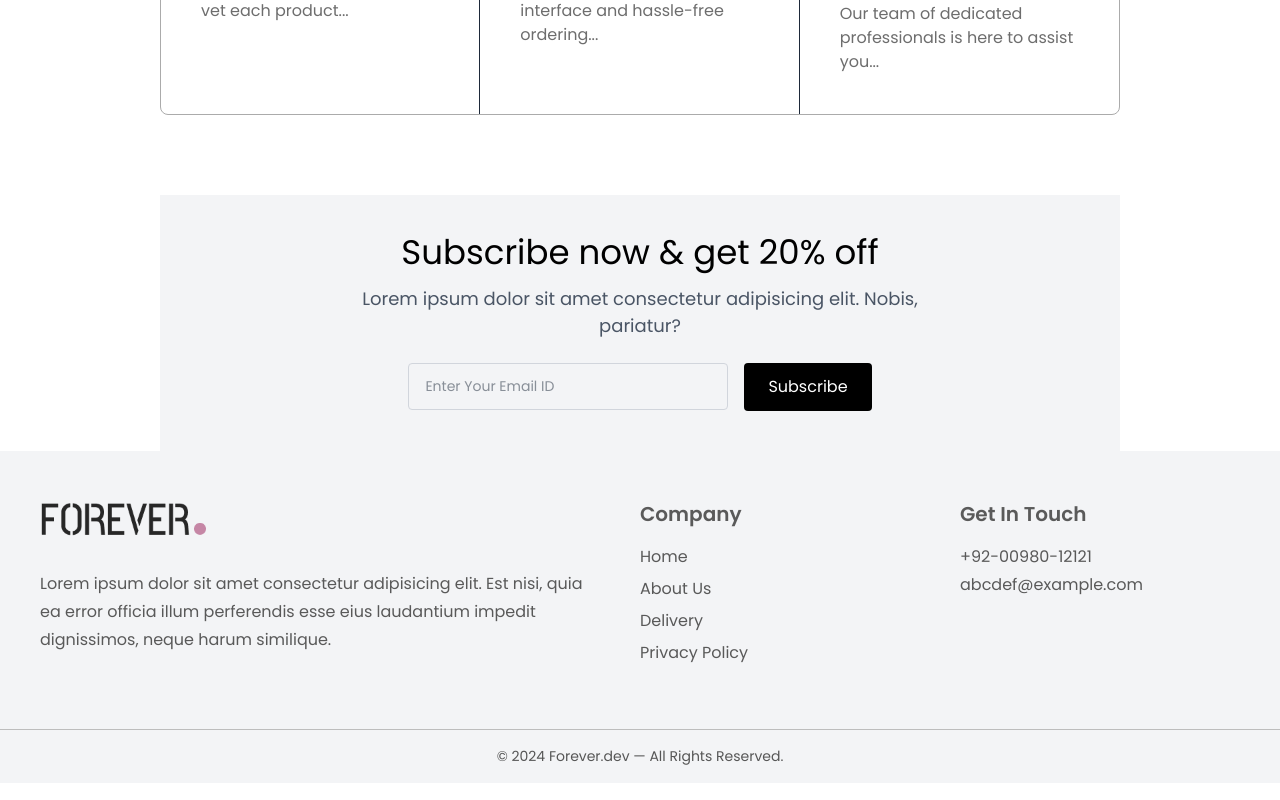
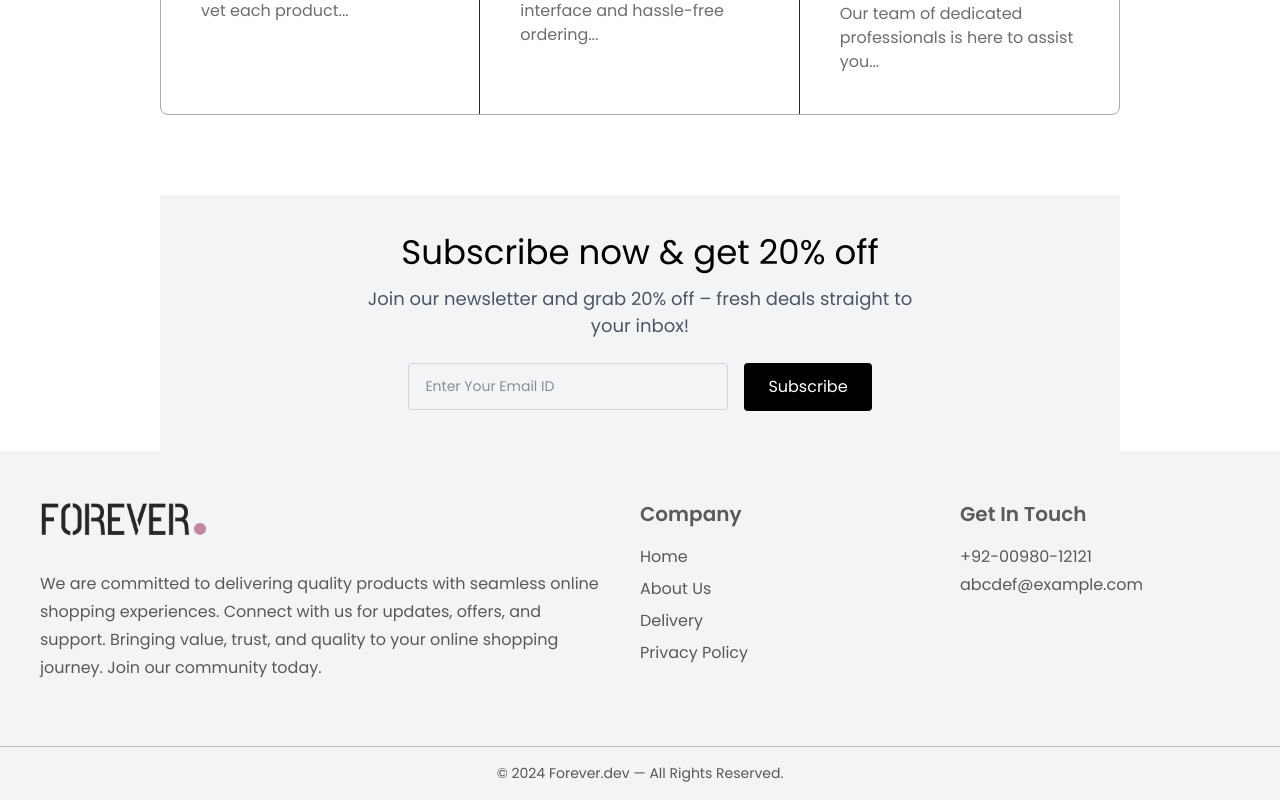
Before and after one commit to Danyal538/Ecommerce-App, a React (Vite) app in the folder frontend/: page /about in a window 1280 px wide. Shown: the part 858-1658 px from the top of the page. Built offline with nearby package versions, Linux system fonts and the light colour scheme.

Commit message:
Fix: Some UI changes

```diff
--- a/frontend/src/components/BestSeller.jsx
+++ b/frontend/src/components/BestSeller.jsx
@@ -45,7 +45,7 @@ const BestSeller = () => {
                 </p>
 
                 <p className="max-w-2xl mx-auto text-center text-[16px] sm:text-[18px] leading-snug font-outfit font-normal mt-2 text-gray-600">
-                    Lorem ipsum dolor sit amet consectetur adipisicing elit. Nemo, possimus?
+                    Discover our Best Sellers – loved by customers, trusted for quality.
                 </p>
             </div>
 
--- a/frontend/src/components/Footer.jsx
+++ b/frontend/src/components/Footer.jsx
@@ -10,8 +10,7 @@ const Footer = () => {
                 <div className="md:w-1/2">
                     <img src={Logo} alt="Logo" className="w-[140px] md:w-[166px] h-auto" />
                     <p className="mt-6 text-[16px] leading-[28px] text-[#595959]">
-                        Lorem ipsum dolor sit amet consectetur adipisicing elit. Est nisi, quia ea error officia
-                        illum perferendis esse eius laudantium impedit dignissimos, neque harum similique.
+                        We are committed to delivering quality products with seamless online shopping experiences. Connect with us for updates, offers, and support. Bringing value, trust, and quality to your online shopping journey. Join our community today.
                     </p>
                 </div>
 
--- a/frontend/src/components/LatestCollection.jsx
+++ b/frontend/src/components/LatestCollection.jsx
@@ -42,7 +42,7 @@ const LatestCollection = () => {
                 </p>
 
                 <p className="max-w-xl mx-auto text-base sm:text-lg font-outfit font-normal mt-3 text-gray-600">
-                    Lorem ipsum dolor sit amet consectetur adipisicing elit. Nemo, possimus?
+                    Discover our latest collection – handpicked styles, trending now, and crafted to elevate your everyday essentials
                 </p>
             </div>
             <div className='grid grid-cols-1 sm:grid-cols-2 md:grid-cols-3 lg:grid-cols-4 xl:grid-cols-5 gap-6'>
--- a/frontend/src/components/Subscription.jsx
+++ b/frontend/src/components/Subscription.jsx
@@ -8,7 +8,7 @@ const Subscription = () => {
                 Subscribe now & get 20% off
             </p>
             <p className="font-outfit font-normal text-[16px] sm:text-[18px] leading-[150%] text-gray-600 mb-6 max-w-xl mx-auto">
-                Lorem ipsum dolor sit amet consectetur adipisicing elit. Nobis, pariatur?
+                Join our newsletter and grab 20% off – fresh deals straight to your inbox!
             </p>
 
             <div className="flex flex-col sm:flex-row justify-center items-center">
```
